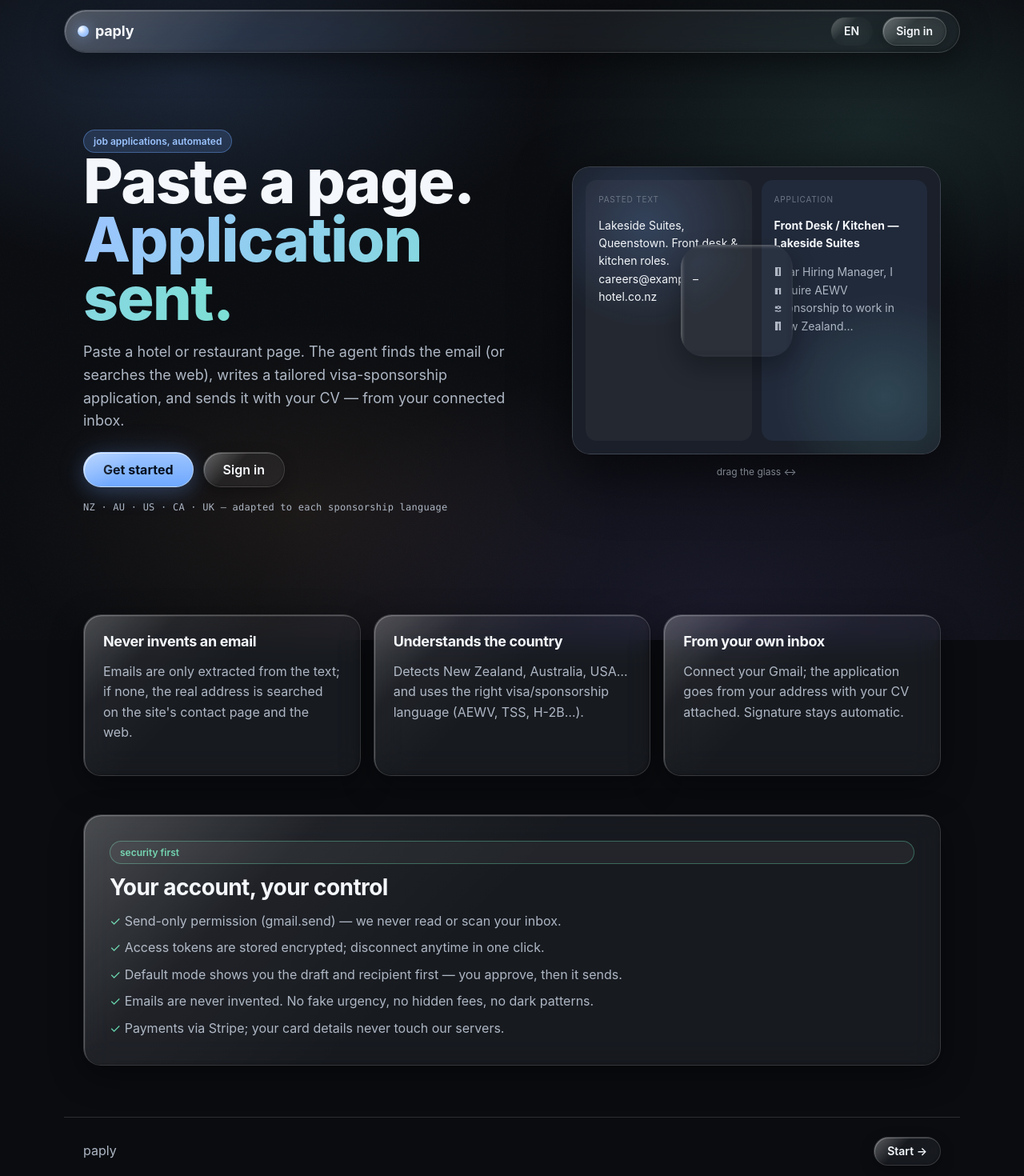
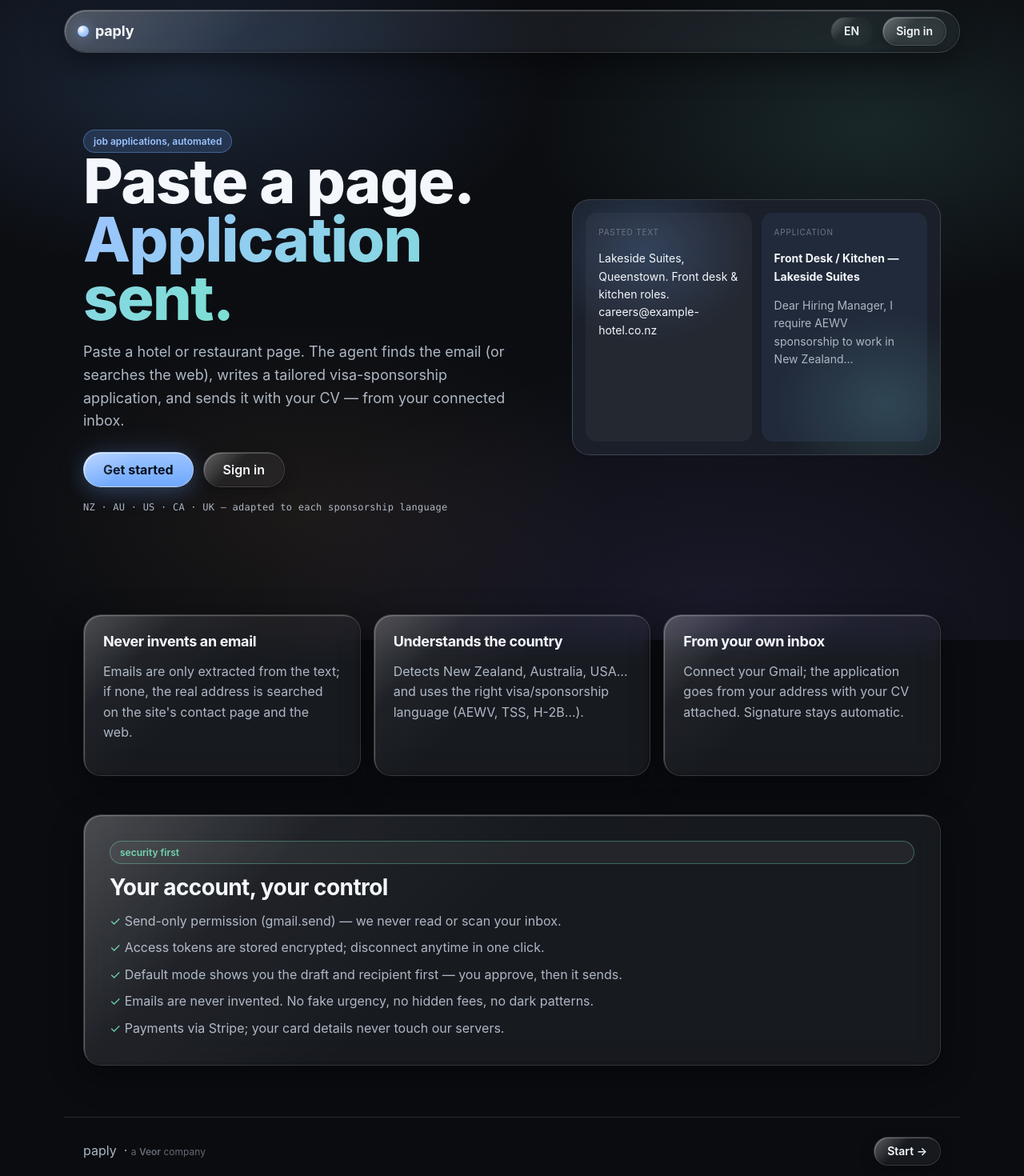
Before and after one commit to uafurkan/furkanjob, a Next.js app: page / in a window 1280 px wide. Shown: the top 1470 px of the page at 80% size. Built offline with nearby package versions, Linux system fonts and the light colour scheme; no server answers.

Commit message:
Remove draggable lens from hero; add Veor footer attribution

```diff
--- a/app/page.tsx
+++ b/app/page.tsx
@@ -1,5 +1,4 @@
 import Link from "next/link";
-import LiquidLens from "@/components/glass/LiquidLens";
 import { LangToggle } from "@/components/i18n";
 import { getT } from "@/lib/i18n-server";
 
@@ -40,7 +39,6 @@ export default function Landing() {
         </div>
 
         <div className="hero-stage reveal delay-2">
-          <LiquidLens width={140} height={140}>
           <div className="hero-scene">
             <div className="scene-side scene-raw">
               <div className="scene-tag">{t("landing.scene.pasted")}</div>
@@ -52,8 +50,6 @@ export default function Landing() {
               <p className="text-secondary">Dear Hiring Manager, I require AEWV sponsorship to work in New Zealand…</p>
             </div>
           </div>
-          </LiquidLens>
-          <p className="hero-hint text-secondary">{t("landing.hint")}</p>
         </div>
       </section>
 
@@ -81,7 +77,10 @@ export default function Landing() {
       </section>
 
       <footer className="landing-foot container text-secondary">
-        <span>paply</span>
+        <span>
+          paply &nbsp;·&nbsp;
+          <span style={{ fontSize: "var(--text-12)", opacity: 0.55 }}>a <strong style={{ fontWeight: 600, color: "var(--content-secondary)" }}>Veor</strong> company</span>
+        </span>
         <Link href="/app/new" className="btn btn-sm">{t("landing.foot.cta")}</Link>
       </footer>
     </main>
```
Lines whose indentation alone changed are shown as unchanged.
